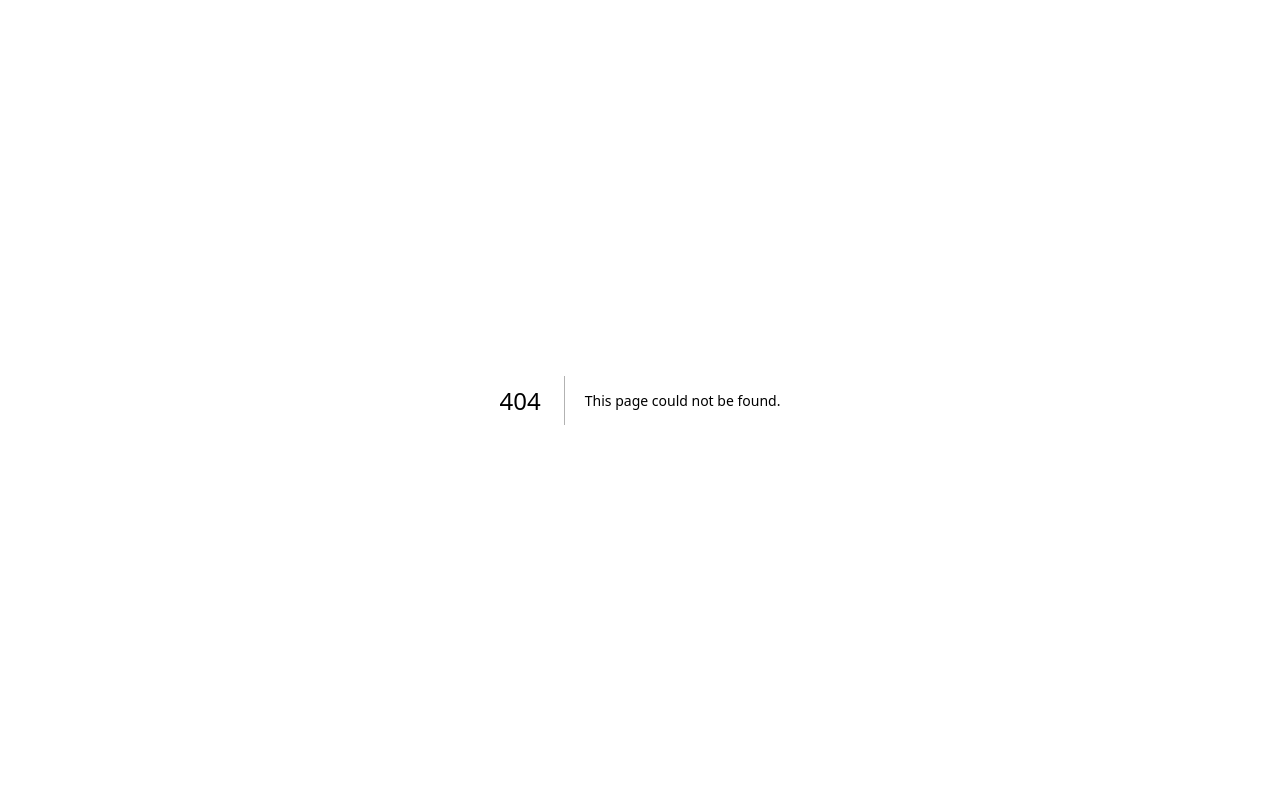
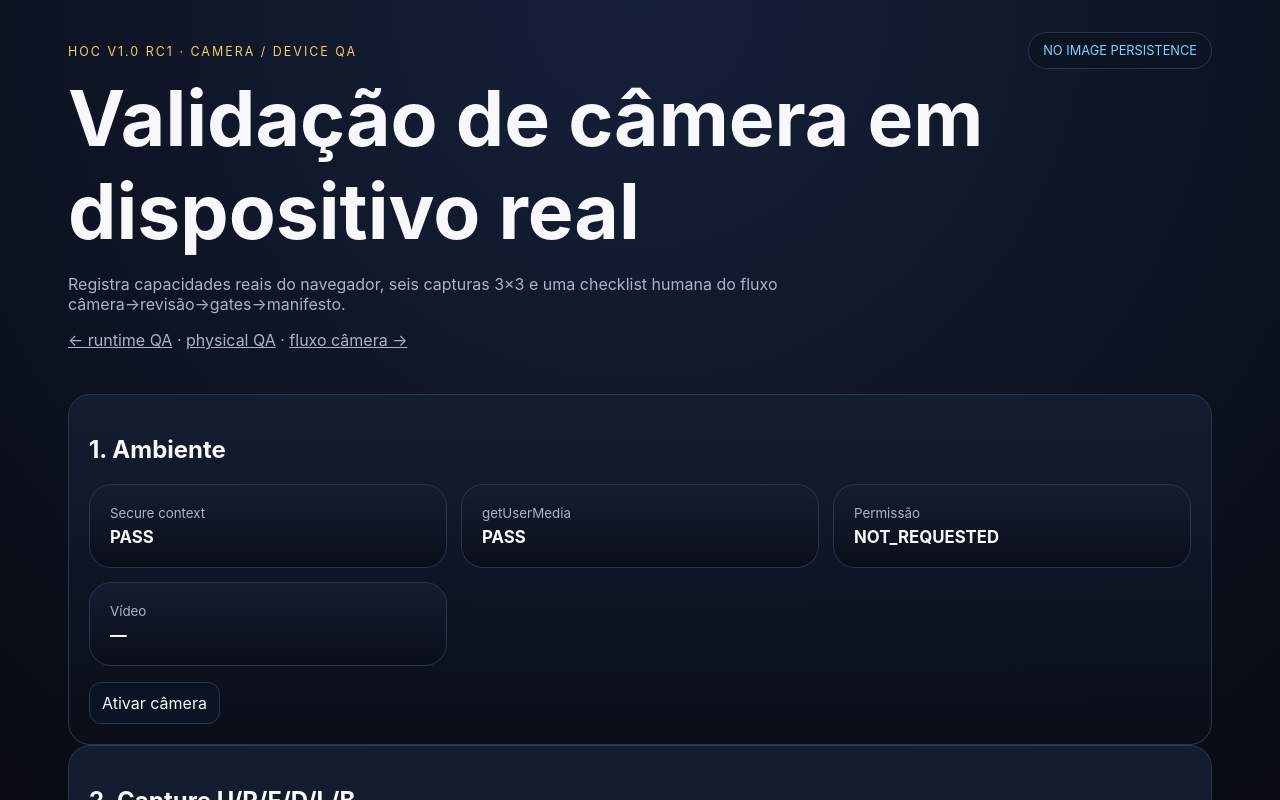
Before and after one commit to tehknesolutions/cubo-hnk, a Next.js app in the folder apps/web/: page /oraculum/qa/camera in a window 1280 px wide. Before the commit this address had no page. Shown: the top 800 px of the page. Built offline with nearby package versions, Linux system fonts and the light colour scheme.

Commit message:
feat(rc1): add camera QA page

```diff
--- /dev/null
+++ b/apps/web/app/oraculum/qa/camera/page.tsx
@@ -0,0 +1,11 @@
+import type { Metadata } from 'next';
+import { CameraQaClient } from './CameraQaClient';
+
+export const metadata: Metadata = {
+  title: 'HOC V1.0 RC1 Camera QA',
+  description: 'Validação de câmera, dispositivo, captura cromática e checklist end-to-end do HNK Oraculum Cube V1.0 RC1.',
+};
+
+export default function CameraQaPage(){
+  return <CameraQaClient/>;
+}
```
